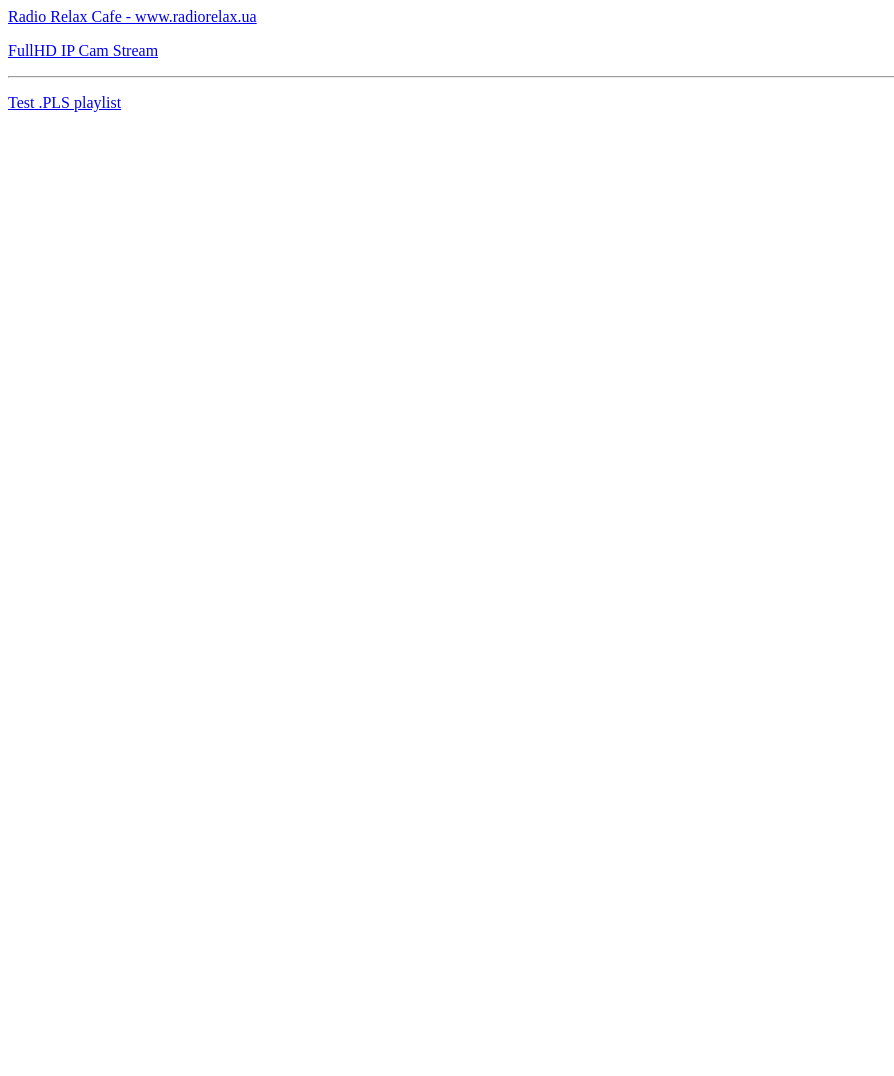
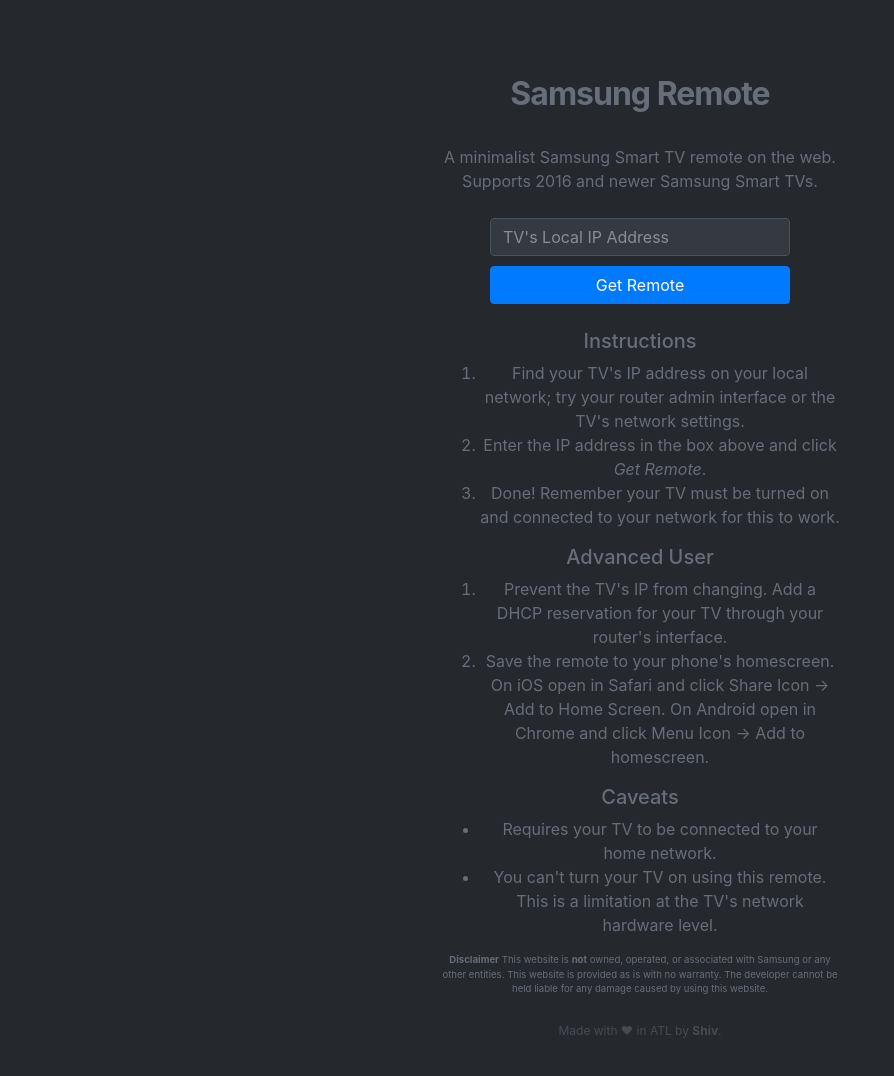
Before and after one commit to ieroglif/ieroglif.github.io, a plain HTML site: page tv.html in a window 1280 px wide. Shown: the whole page, without its empty margins (0-894 px from the left). Before the commit the page ends 800 px from the top, so only its background shows below. Drawn offline with nearby package versions, Linux system fonts and the light colour scheme.

Commit message:
Update tv.html

```diff
--- a/tv.html
+++ b/tv.html
@@ -1,9 +1,124 @@
-<HTML>
-<HEAD><TITLE>LG TV test</TITLE></HEAD>
-<BODY>
-<P><A HREF="http://online-radiorelax2.tavrmedia.ua/RadioRelax_Cafe">Radio Relax Cafe - www.radiorelax.ua</A></P>
-<P><A HREF="rtsp://192.168.10.138/user=admin&password=&channel=1&stream=0.sdp?real_stream--rtp-caching=100">FullHD IP Cam Stream</A></P>
-<HR />
-<P><A HREF="play.pls">Test .PLS playlist</A></P>
-</BODY>
-</HTML>
+<!doctype html>
+<html lang="en">
+
+<head>
+    <title>Samsung Remote JS</title>
+    <meta charset="utf-8">
+    <meta name="viewport" content="width=device-width, initial-scale=1, maximum-scale=1, user-scalable=no, target-densitydpi=device-dpi">
+    <meta name="mobile-web-app-capable" content="yes">
+    <meta name="apple-mobile-web-app-capable" content="yes">
+    <meta name="apple-mobile-web-app-status-bar-style" content="black-translucent">
+    <link rel="icon" type="image/jpg" href="./images/samsung.jpg" />
+    <link href="./images/samsung.jpg" rel="apple-touch-icon" />
+    <link rel="stylesheet" href="https://maxcdn.bootstrapcdn.com/bootstrap/4.0.0-beta.2/css/bootstrap.min.css" integrity="sha384-PsH8R72JQ3SOdhVi3uxftmaW6Vc51MKb0q5P2rRUpPvrszuE4W1povHYgTpBfshb"
+        crossorigin="anonymous">
+    <link rel="stylesheet" href="https://cdnjs.cloudflare.com/ajax/libs/font-awesome/4.7.0/css/font-awesome.min.css">
+</head>
+
+<body>
+    <div style="max-width:400px;margin:0 auto 0;">
+            <h2>Samsung Remote</h2>
+            <br>
+            <p>A minimalist Samsung Smart TV remote on the web. Supports 2016 and newer Samsung Smart TVs.</p>
+            <div style="max-width:300px;margin:25px auto 25px;">
+                <input id="ip" type="text" class="form-control" placeholder="TV's Local IP Address" aria-label="TV's Local IP Address">
+                <button style="width:100%;margin-top:10px;" type="button" class="btn btn-primary" onclick="go()">Get Remote</button>
+            </div>
+            <h5>Instructions</h5>
+            <ol>
+                <li>Find your TV's IP address on your local network; try your router admin interface or the TV's network settings.</li>
+                <li>Enter the IP address in the box above and click <i>Get Remote</i>.</li>
+                <li>Done! Remember your TV must be turned on and connected to your network for this to work.</li>
+            </ol>
+            <h5>Advanced User</h5>
+            <ol>
+                <li>Prevent the TV's IP from changing. Add a DHCP reservation for your TV through your router's interface.</li>
+                <li>Save the remote to your phone's homescreen. On iOS open in Safari and click Share Icon -> Add to Home Screen. On Android open in Chrome and click Menu Icon -> Add to homescreen.</li>
+            </ol>
+            <h5>Caveats</h5>
+            <ul>
+                <li>Requires your TV to be connected to your home network.</li>
+                <li>You can't turn your TV on using this remote. This is a limitation at the TV's network hardware level.</li>
+            </ul>
+            <div class="disclaimer">
+                    <p><strong>Disclaimer</strong> This website is <strong>not</strong> owned, operated, or associated with Samsung or any other entities. This website is provided as is with no warranty. The developer cannot be held liable for any damage caused by using this website.</p>
+            </div>
+            <p class="footer">Made with &hearts; in ATL by <a href="https://twitter.com/shivpatel">Shiv</a>.</p>
+
+    </div>
+    <script src="https://code.jquery.com/jquery-3.2.1.min.js" integrity="sha256-hwg4gsxgFZhOsEEamdOYGBf13FyQuiTwlAQgxVSNgt4="
+        crossorigin="anonymous"></script>
+    <script src="https://cdnjs.cloudflare.com/ajax/libs/popper.js/1.12.3/umd/popper.min.js" integrity="sha384-vFJXuSJphROIrBnz7yo7oB41mKfc8JzQZiCq4NCceLEaO4IHwicKwpJf9c9IpFgh"
+        crossorigin="anonymous"></script>
+    <script src="https://maxcdn.bootstrapcdn.com/bootstrap/4.0.0-beta.2/js/bootstrap.min.js" integrity="sha384-alpBpkh1PFOepccYVYDB4do5UnbKysX5WZXm3XxPqe5iKTfUKjNkCk9SaVuEZflJ"
+        crossorigin="anonymous"></script>
+
+    <script>
+
+        const go = () => {
+            window.location.href = `remote.html?ip=${document.getElementById('ip').value}`;
+        }
+
+    </script>
+
+    <style>
+
+        body {
+            margin-top: 50px;
+            padding: 25px;
+            text-align: center;
+            background: #25282d;
+            color: #676e79;
+            -moz-osx-font-smoothing: grayscale;
+            -webkit-font-smoothing: antialiased;
+        }
+
+        input, textarea {
+            border-color: #4a525a !important;
+            background-color:#343a40 !important;
+            color: #FFF !important;
+        }
+
+        a, a:hover {
+            color: #676e79;
+            font-weight: 700;
+        }
+
+        h2 {
+            letter-spacing: -1px;
+            font-weight: 700;
+        }
+
+        .btn-group.special {
+            display: flex;
+            margin-bottom: 10px;
+        }
+
+        .special .btn {
+            flex: 1
+        }
+
+        .disclaimer {
+            font-size: .6em;
+        }
+
+        .footer {
+            margin: 25px;
+            opacity: .5;
+            font-size: .75em;
+        }
+    </style>
+
+    <script>
+        (function(i,s,o,g,r,a,m){i['GoogleAnalyticsObject']=r;i[r]=i[r]||function(){
+        (i[r].q=i[r].q||[]).push(arguments)},i[r].l=1*new Date();a=s.createElement(o),
+        m=s.getElementsByTagName(o)[0];a.async=1;a.src=g;m.parentNode.insertBefore(a,m)
+        })(window,document,'script','//www.google-analytics.com/analytics.js','ga');
+
+        ga('create', 'UA-42902915-1', 'auto');
+        ga('send', 'pageview');
+    </script>
+
+</body>
+
+</html>
```
